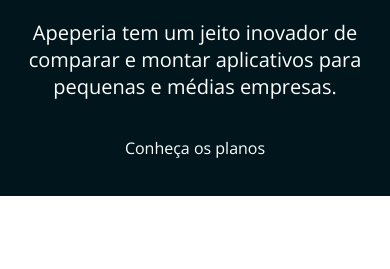
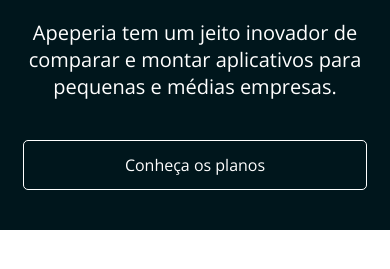
Before and after one commit to FabrizioGomes/projeto_Apeperia, a plain HTML site: page index.html in a window 390 px wide. Shown: the part 265-534 px from the top of the page. Drawn offline with nearby package versions, Linux system fonts and the light colour scheme.

Commit message:
Estilizando mobile-first e adicionando variaveis CSS

```diff
--- a/css/base.css
+++ b/css/base.css
@@ -1,3 +1,45 @@
-body{
-    font-family: 'Open Sans', sans-serif;
+:root {
+  --branco: #fff;
+  --azul-claro: #dfe3e5;
+  --vermelho-forte: #b72e2e;
+  --cinza-escuro: #4f4c4c;
+  --cinza-claro: #f7f4f4;
+  --cinza-medio: #d9d9d9;
+
+  --fonte-link: #0084ff;
+  --fonte-cinza: #666;
+  --borda-cabecalho-mobile: #103d4a;
+  --bg-rodape: #333;
+  --bg-chamada-mobile: #00161c;
+
+  --planos-cartao-start: #56ccf2;
+  --planos-cartao-ultra: #b04cd9;
+  --planos-cartao-mega: #e33b3b;
+
+  --montserrat: 'Montserrat', sans-serif;
 }
+
+body {
+  font-family: "Open Sans", sans-serif;
+}
+
+.container {
+  padding-right: 6%;
+  padding-left: 6%;
+}
+
+.botao {
+  text-align: center;
+
+  display: block;
+
+  width: 100%;
+  max-width: 350px;
+
+  box-sizing: border-box;
+
+  padding: 1rem 2rem;
+
+  border: 1px solid var(--branco);
+  border-radius: 5px;
+}
--- a/css/cabecalho.css
+++ b/css/cabecalho.css
@@ -1,5 +1,5 @@
 .cabecalho {
-    color: #FFF;
+    color: var(--branco);
 
     width: 100%;
 
@@ -12,7 +12,7 @@
     padding-top: .75rem;
     padding-bottom: .75rem;
 
-    border-bottom: 1px solid #103D4A;
+    border-bottom: 1px solid var(--borda-cabecalho-mobile);
 
     position: absolute;
 }
--- a/css/chamada.css
+++ b/css/chamada.css
@@ -3,17 +3,17 @@
     flex-direction: column;
     align-items: center;
 
-    color: #FFF;
+    color: var(--branco);
     text-align: center;
 
-    background-color: #00161C;
+    background-color: var(--bg-chamada-mobile);
 
     padding-top: 12.25rem;
     padding-bottom: 2.5rem;
 }
 
 .chamada__titulo {
-    font-family: 'Montserrat', serif;
+    font-family: var(--montserrat);
     font-size: 2rem;
     font-weight: 700;
     text-transform: uppercase;
--- a/index.html
+++ b/index.html
@@ -17,7 +17,7 @@
     <link href="css/chamada.css" rel="stylesheet" />
   </head>
   <body>
-    <header class="cabecalho">
+    <header class="cabecalho container">
       <img
         src="img/logo-apeperia.svg"
         alt="Logo da Apeperia"
@@ -35,13 +35,13 @@
       </nav>
     </header>
     <main>
-      <section class="chamada">
+      <section class="chamada container">
         <h1 class="chamada__titulo">Aplicativos Na Medida</h1>
         <p class="chamada__texto">
           Apeperia tem um jeito inovador de comparar e montar aplicativos para
           pequenas e médias empresas.
         </p>
-        <a href="#" class="chamada_botao">Conheça os planos</a>
+        <a href="#" class="chamada_botao botao">Conheça os planos</a>
       </section>
     </main>
   </body>
```
